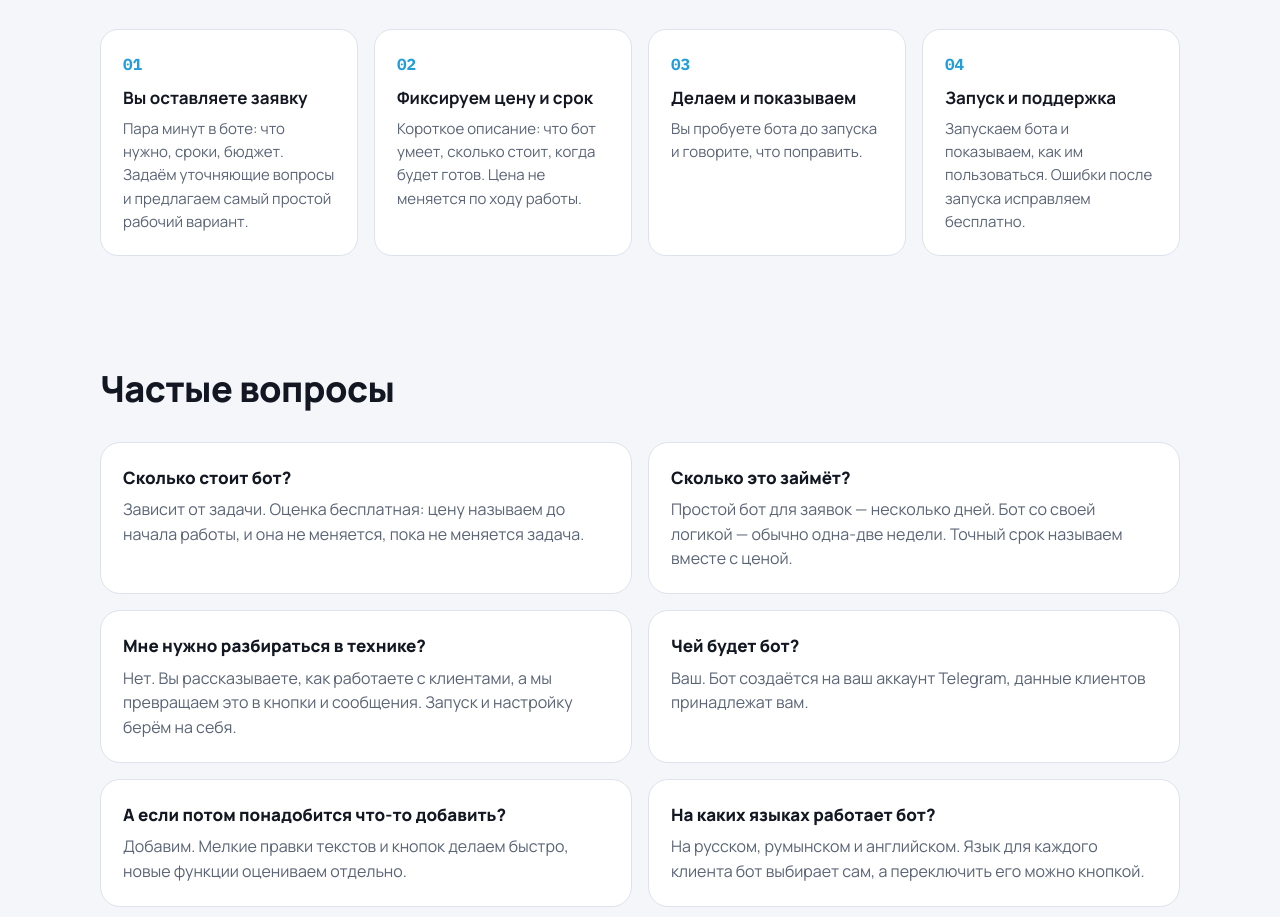
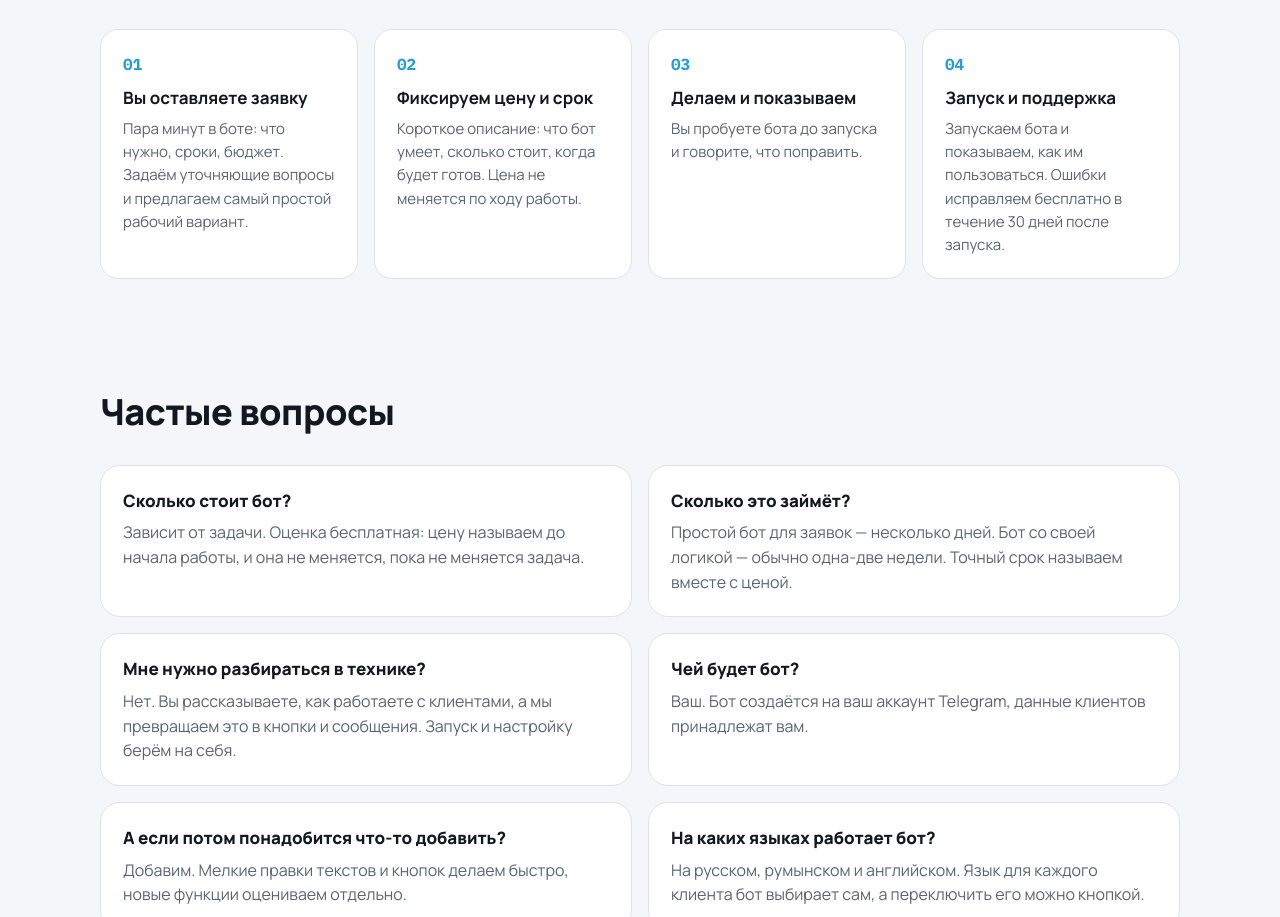
Before and after one commit to SirAdAstra/astracode-studio, a plain HTML site: page index.html in a window 1280 px wide. Shown: the part 5266-6183 px from the top of the page. Drawn offline with Linux system fonts and the light colour scheme.

Commit message:
Limit free bug fixes to 30 days after launch
Co-Authored-By: Claude Fable 5.2 <noreply@anthropic.com>

```diff
--- a/index.html
+++ b/index.html
@@ -398,7 +398,7 @@
         <div class="step"><h4>Вы оставляете заявку</h4><p>Пара минут в боте: что нужно, сроки, бюджет. Задаём уточняющие вопросы и предлагаем самый простой рабочий вариант.</p></div>
         <div class="step"><h4>Фиксируем цену и срок</h4><p>Короткое описание: что бот умеет, сколько стоит, когда будет готов. Цена не меняется по ходу работы.</p></div>
         <div class="step"><h4>Делаем и показываем</h4><p>Вы пробуете бота до запуска и говорите, что поправить.</p></div>
-        <div class="step"><h4>Запуск и поддержка</h4><p>Запускаем бота и показываем, как им пользоваться. Ошибки после запуска исправляем бесплатно.</p></div>
+        <div class="step"><h4>Запуск и поддержка</h4><p>Запускаем бота и показываем, как им пользоваться. Ошибки исправляем бесплатно в течение 30 дней после запуска.</p></div>
       </div>
     </div>
   </section>
```
